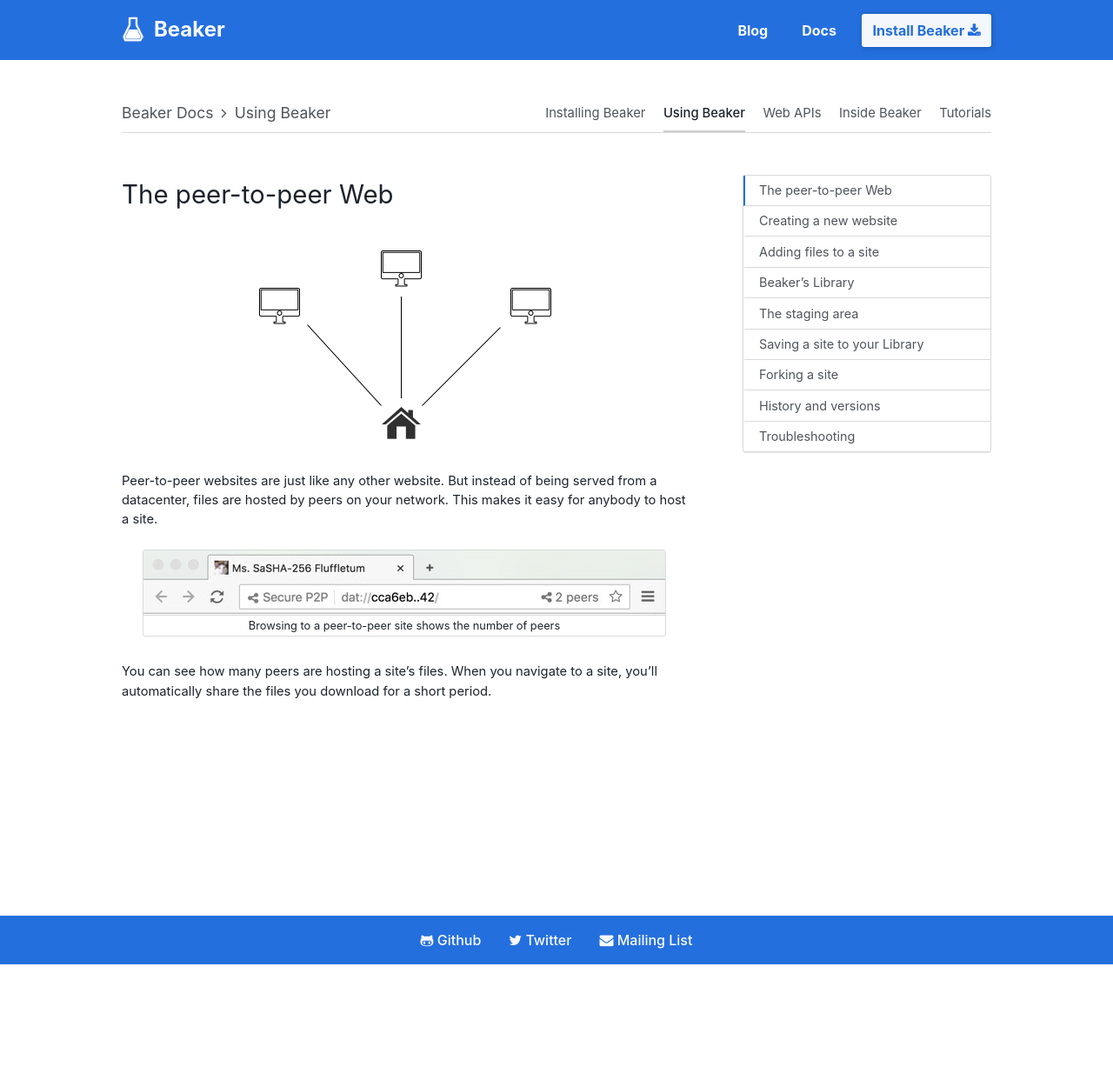
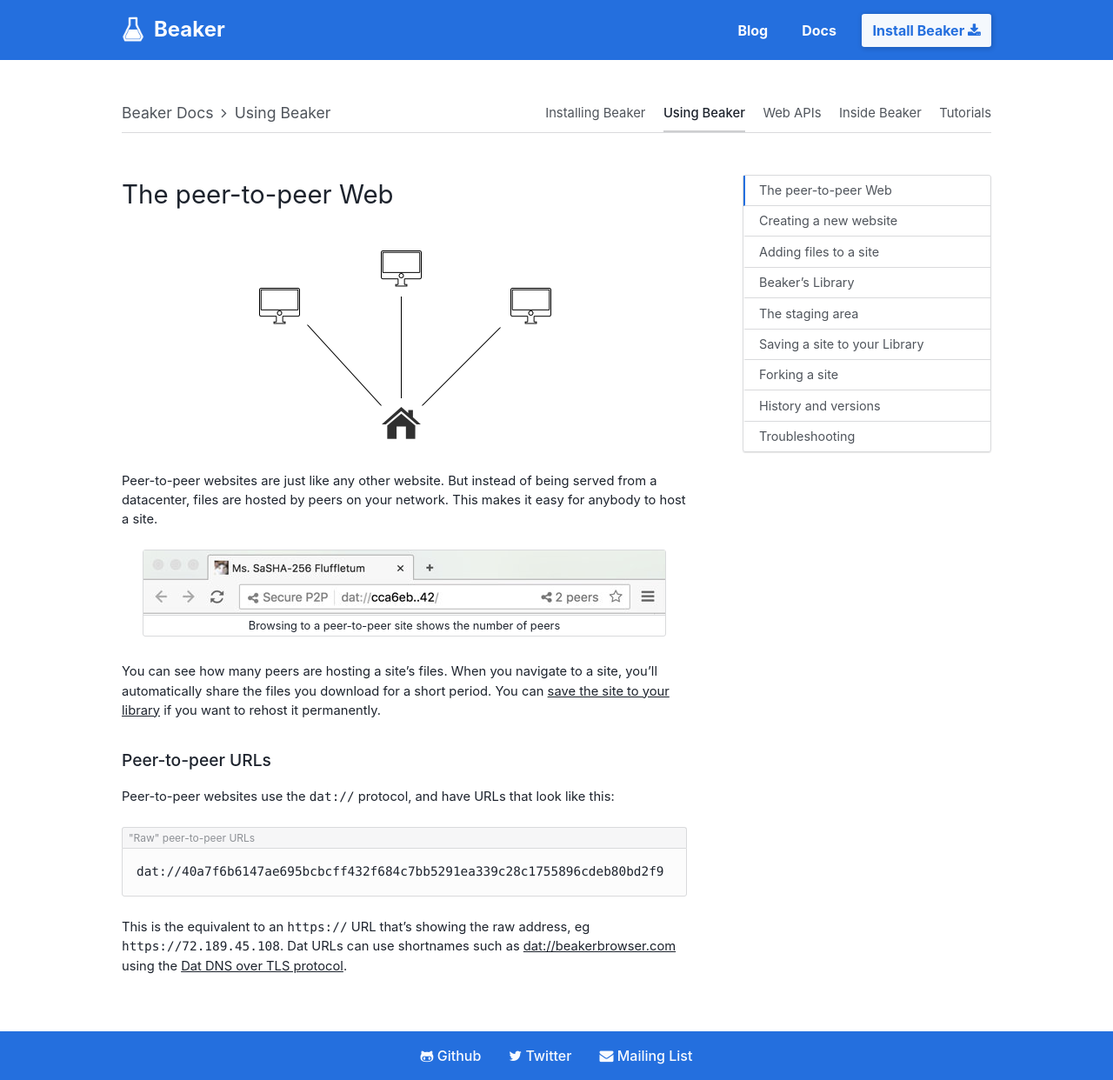
Before and after one commit to beakerbrowser/beakerbrowser.com, a Jekyll site: the page built from _docs/using-beaker/index.md, in a window 1280 px wide. Shown: the whole page at 87% size. Built offline with Jekyll 4.4.1, drawn with Linux system fonts in a browser that asks for light colours; before the commit the page ends 1109 px from its top, so only the background shows below that.

Commit message:
Add dat urls info to using beaker intro

````diff
--- a/_docs/using-beaker/index.md
+++ b/_docs/using-beaker/index.md
@@ -14,4 +14,15 @@
 <figcaption>Browsing to a peer-to-peer site shows the number of peers</figcaption>
 </figure>
 
-You can see how many peers are hosting a site’s files. When you navigate to a site, you’ll automatically share the files you download for a short period.
+You can see how many peers are hosting a site’s files. When you navigate to a site, you’ll automatically share the files you download for a short period. You can [save the site to your library](/docs/using-beaker/saving-sites.html) if you want to rehost it permanently.
+
+## Peer-to-peer URLs
+
+Peer-to-peer websites use the `dat://` protocol, and have URLs that look like this:
+
+<figcaption class="code">"Raw" peer-to-peer URLs</figcaption>
+```
+dat://40a7f6b6147ae695bcbcff432f684c7bb5291ea339c28c1755896cdeb80bd2f9
+```
+
+This is the equivalent to an `https://` URL that's showing the raw address, eg `https://72.189.45.108`. Dat URLs can use shortnames such as [dat://beakerbrowser.com](dat://beakerbrowser.com) using the [Dat DNS over TLS protocol](https://github.com/beakerbrowser/beaker/wiki/Authenticated-Dat-URLs-and-HTTPS-to-Dat-Discovery#proposal).
````
Also changed, not shown: _docs/using-beaker/the-peer-to-peer-web.md (+12 -1 lines).
